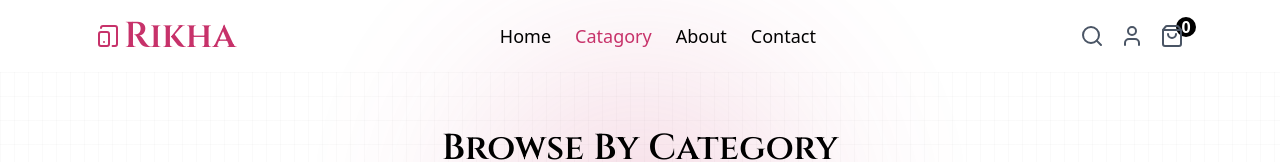
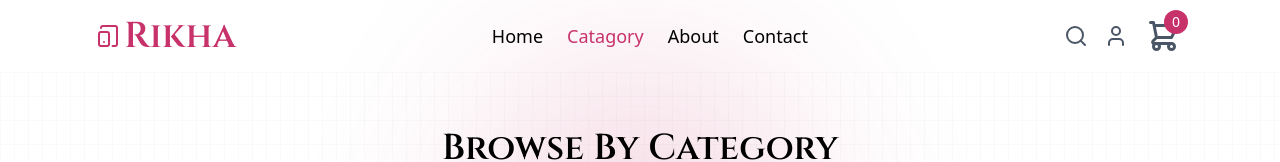
Before and after one commit to devhan-abdu/Rikha, a Next.js app in the folder frontend/: page /category in a window 1280 px wide. Shown: the top 162 px of the page. Built offline with nearby package versions, Linux system fonts and the light colour scheme; no server answers.

Commit message:
style: Adjust shopping cart icon

```diff
--- a/frontend/components/Header.tsx
+++ b/frontend/components/Header.tsx
@@ -56,10 +56,30 @@ const Header = () => {
           </Link>
         )}
 
-        <div className="relative  flex items-center">
-          <span className="absolute -top-1/2 w-5 h-5 flex items-center justify-center bg-black rounded-full -right-1/2  translate-y-1/4 font-bold text-white">{totalQnt}</span>
-          <Link href="/cart" className="text-gray-600 z-40" ><ShoppingBag className="" /></Link>
-        </div>
+        <Link href="/cart" className="relative flex items-center justify-center
+  w-10 h-10 rounded-full transition duration-150 ease-in-out hover:bg-gray-100">
+
+          <span className="absolute -top-1.5 flex items-center justify-center
+    -right-1 w-6 h-6  bg-[#C7326A] text-white rounded-full font-medium text-sm">
+            {totalQnt}
+          </span>
+
+          <svg
+            className="h-9 w-9 text-gray-600"
+            fill="none"
+            stroke="currentColor"
+            strokeWidth="2"
+            viewBox="0 0 24 24"
+          >
+            <path
+              strokeLinecap="round"
+              strokeLinejoin="round"
+              d="M3 3h2l.4 2M7 13h10l4-8H5.4M7 13L5.4 5M7 13l-2.293 2.293c-.63.63-.184 1.707.707 1.707H17m0 0a2 2 0 100 4 2 2 0 000-4zm-8 2a2 2 0 11-4 0 2 2 0 014 0z"
+            />
+          </svg>
+        </Link>
+
+
       </div>
     </div>
 
```
